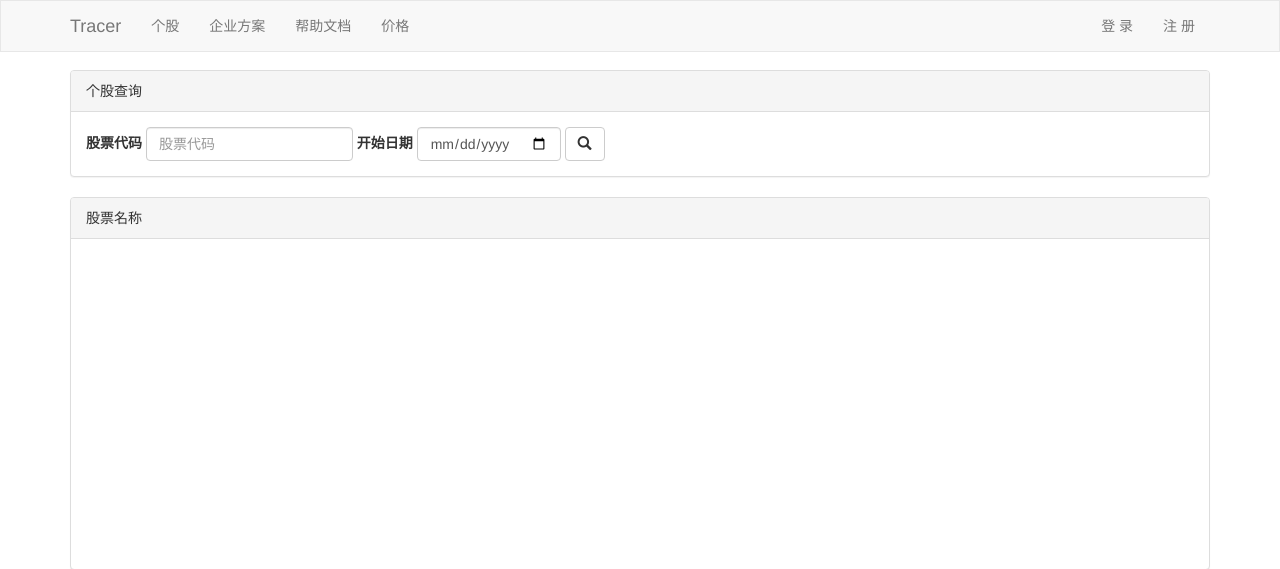
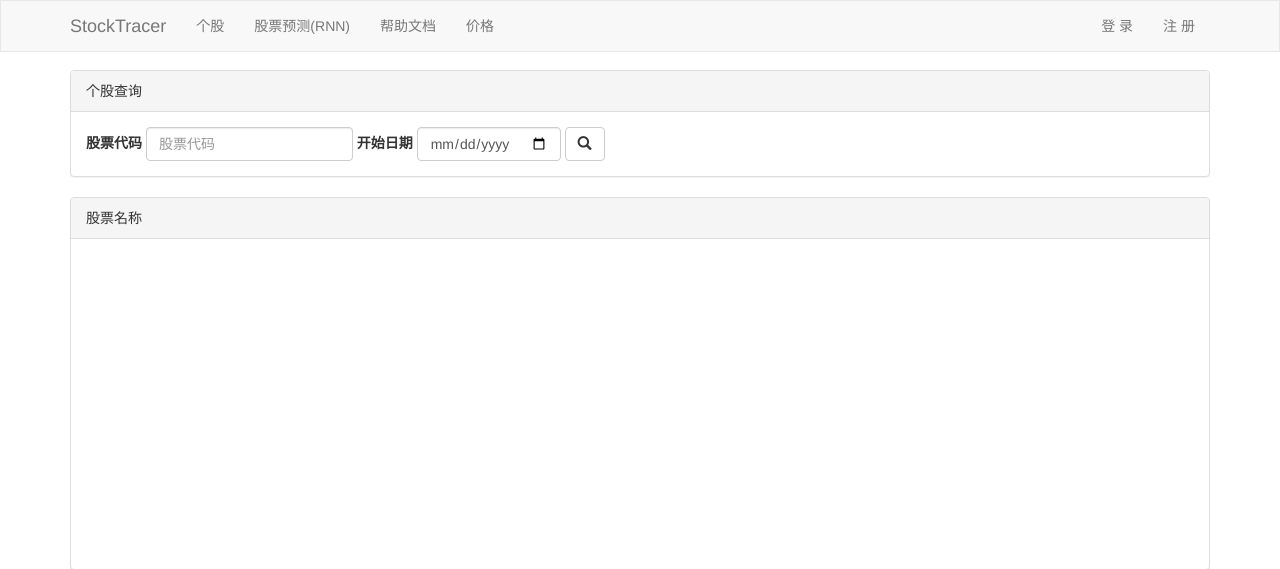
Before and after one commit to isKage/baostock-quant, a Django app: page /individual/ in a window 1280 px wide. Shown: the top 569 px of the page. Run offline with Django 4.2, Linux system fonts and the light colour scheme; some libraries are stand-ins or nearby versions.

Commit message:
change the name

```diff
--- a/app01/templates/layout/basic.html
+++ b/app01/templates/layout/basic.html
@@ -65,7 +65,7 @@
                 <span class="icon-bar"></span>
                 <span class="icon-bar"></span>
             </button>
-            <a class="navbar-brand" href="{% url 'index' %}">Tracer</a>
+            <a class="navbar-brand" href="{% url 'index' %}">StockTracer</a>
         </div>
 
         {# 内容 #}
@@ -73,7 +73,7 @@
             {# 左侧 #}
             <ul class="nav navbar-nav">
                 <li><a href="{% url 'individual' %}">个股</a></li>
-                <li><a href="#">企业方案</a></li>
+                <li><a href="#">股票预测(RNN)</a></li>
                 <li><a href="#">帮助文档</a></li>
                 <li><a href="#">价格</a></li>
             </ul>
```
